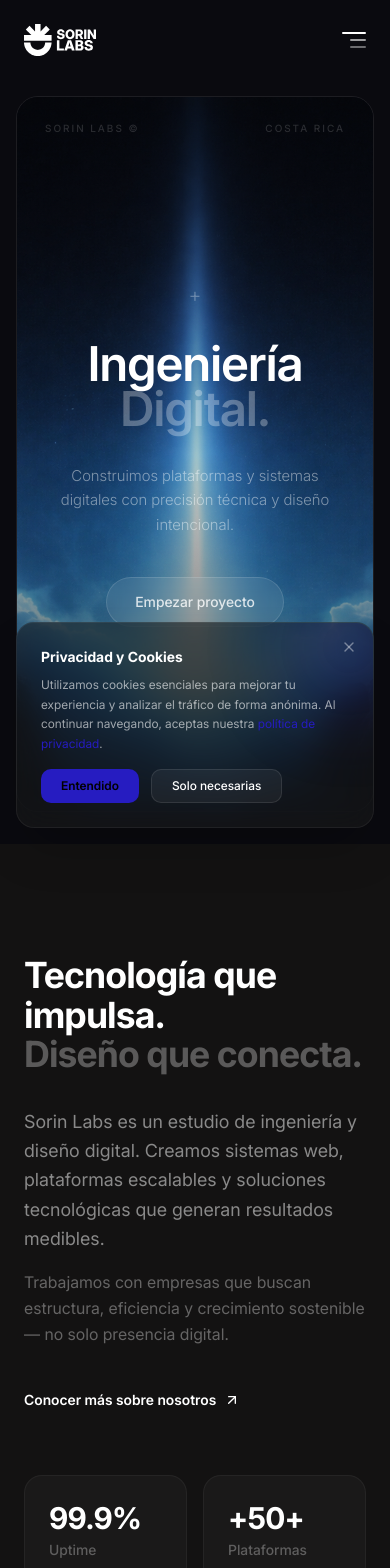
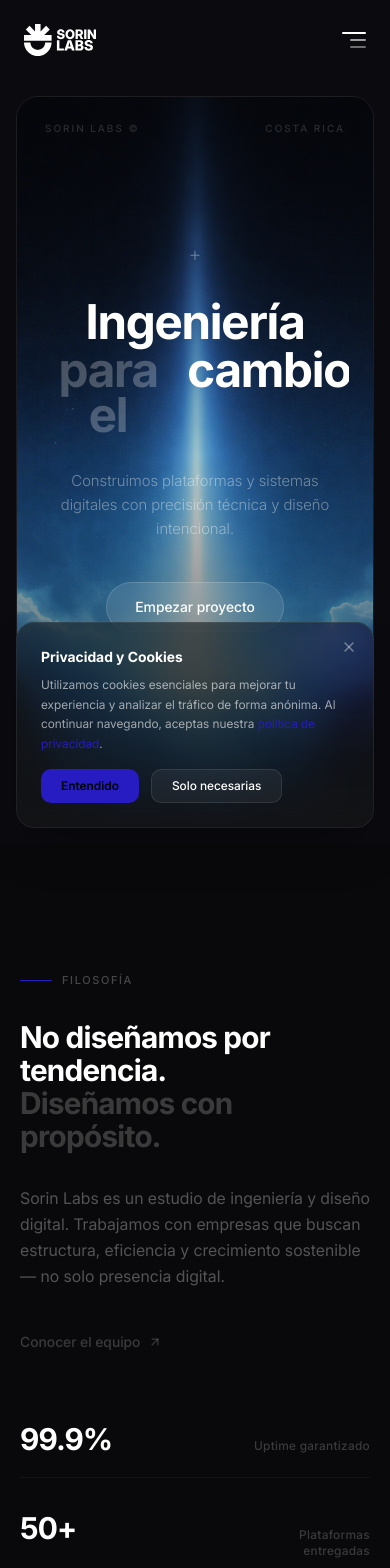
Before and after one commit to kirianL/SorinLabs, a Next.js app: page / in a window 390 px wide. Shown: the top 1568 px of the page. Built offline with nearby package versions, Linux system fonts and the light colour scheme.

Commit message:
feat: complete homepage redesign - framed hero, custom text rotate, editorial layouts

```diff
--- /dev/null
+++ b/src/components/fancy/text-rotate.tsx
@@ -0,0 +1,66 @@
+"use client";
+
+import { AnimatePresence, motion } from "motion/react";
+import { useEffect, useState, useRef } from "react";
+import { cn } from "@/lib/utils";
+
+interface TextRotateProps {
+  texts: string[];
+  rotationInterval?: number;
+  mainClassName?: string;
+}
+
+export default function TextRotate({
+  texts,
+  rotationInterval = 2500,
+  mainClassName,
+}: TextRotateProps) {
+  const [index, setIndex] = useState(0);
+  const [width, setWidth] = useState<number | undefined>(undefined);
+  const measureRef = useRef<HTMLSpanElement>(null);
+
+  // Measure the current word's width so the container stays fixed
+  useEffect(() => {
+    if (measureRef.current) {
+      setWidth(measureRef.current.offsetWidth);
+    }
+  }, [index]);
+
+  useEffect(() => {
+    const id = setInterval(() => {
+      setIndex((prev) => (prev + 1) % texts.length);
+    }, rotationInterval);
+    return () => clearInterval(id);
+  }, [texts.length, rotationInterval]);
+
+  return (
+    <motion.span
+      className="relative inline-block overflow-hidden"
+      animate={{ width: width ?? "auto" }}
+      transition={{ duration: 0.35, ease: [0.22, 1, 0.36, 1] }}
+    >
+      {/* Invisible sizer — holds the width */}
+      <span
+        ref={measureRef}
+        className={cn("invisible whitespace-nowrap", mainClassName)}
+        aria-hidden
+      >
+        {texts[index]}
+      </span>
+
+      {/* Animated word */}
+      <AnimatePresence mode="wait">
+        <motion.span
+          key={index}
+          initial={{ y: "100%" }}
+          animate={{ y: "0%" }}
+          exit={{ y: "-100%" }}
+          transition={{ duration: 0.4, ease: [0.22, 1, 0.36, 1] }}
+          className={cn("absolute inset-0 whitespace-nowrap", mainClassName)}
+        >
+          {texts[index]}
+        </motion.span>
+      </AnimatePresence>
+    </motion.span>
+  );
+}
--- a/src/components/sections/hero.tsx
+++ b/src/components/sections/hero.tsx
@@ -3,6 +3,7 @@
 import Link from "next/link";
 import Image from "next/image";
 import { motion } from "motion/react";
+import TextRotate from "@/components/fancy/text-rotate";
 
 const stack = ["Next.js", "React", "TypeScript", "AWS", "Vercel", "Figma"];
 
@@ -22,6 +23,7 @@ export function HeroSection() {
           alt=""
           fill
           priority
+          sizes="(max-width: 768px) 100vw, 1400px"
           className="object-cover object-center"
           quality={90}
         />
@@ -49,16 +51,22 @@ export function HeroSection() {
             +
           </motion.span>
 
-          {/* Headline */}
+          {/* Headline with rotating verb */}
           <motion.h1
             initial={{ opacity: 0, y: 30 }}
             animate={{ opacity: 1, y: 0 }}
             transition={{ delay: 0.4, duration: 0.7, ease: "easeOut" }}
-            className="text-5xl sm:text-6xl md:text-7xl lg:text-8xl font-semibold tracking-tight text-white leading-[0.95]"
+            className="text-5xl sm:text-6xl md:text-7xl lg:text-[5.5rem] font-bold tracking-tight text-white leading-[0.92]"
           >
-            Ingeniería
-            <br />
-            <span className="text-white/30">Digital.</span>
+            <span className="block">Ingeniería</span>
+            <span className="flex items-baseline justify-center gap-3 mt-1">
+              <span className="text-white/25 font-bold">para el</span>
+              <TextRotate
+                texts={["futuro.", "avance.", "cambio.", "mañana."]}
+                rotationInterval={2500}
+                mainClassName="text-white font-bold"
+              />
+            </span>
           </motion.h1>
 
           {/* Subtitle */}
@@ -66,7 +74,7 @@ export function HeroSection() {
             initial={{ opacity: 0, y: 20 }}
             animate={{ opacity: 1, y: 0 }}
             transition={{ delay: 0.65, duration: 0.6 }}
-            className="mt-8 max-w-md text-[15px] sm:text-base text-white/45 leading-relaxed font-light"
+            className="mt-8 max-w-md text-[15px] sm:text-base text-white/40 leading-relaxed font-light"
           >
             Construimos plataformas y sistemas digitales con precisión técnica y
             diseño intencional.
@@ -77,13 +85,19 @@ export function HeroSection() {
             initial={{ opacity: 0, y: 15 }}
             animate={{ opacity: 1, y: 0 }}
             transition={{ delay: 0.85, duration: 0.5 }}
-            className="mt-10"
+            className="mt-10 flex flex-col sm:flex-row items-center gap-4"
           >
             <Link
               href="/contacto"
-              className="inline-flex items-center gap-2 rounded-full bg-white/[0.08] backdrop-blur-sm border border-white/[0.12] px-7 py-3.5 text-sm font-medium text-white/80 transition-all hover:bg-white/[0.14] hover:border-white/20 hover:text-white"
+              className="inline-flex items-center gap-2 rounded-full bg-white/[0.1] backdrop-blur-sm border border-white/[0.15] px-7 py-3.5 text-sm font-medium text-white transition-all hover:bg-white/[0.18] hover:border-white/25"
             >
               Empezar proyecto
+            </Link>
+            <Link
+              href="/portafolio"
+              className="text-sm font-medium text-white/25 hover:text-white/50 transition-colors"
+            >
+              Ver portafolio →
             </Link>
           </motion.div>
         </div>
@@ -106,7 +120,7 @@ export function HeroSection() {
           Costa Rica
         </motion.span>
 
-        {/* Bottom scrolling marquee inside the frame */}
+        {/* Bottom scrolling marquee */}
         <motion.div
           initial={{ opacity: 0 }}
           animate={{ opacity: 1 }}
--- a/src/components/sections/philosophy.tsx
+++ b/src/components/sections/philosophy.tsx
@@ -1,148 +1,123 @@
 "use client";
 
-import { ScrollReveal } from "@/components/ui/scroll-reveal";
 import { motion, useMotionValue, useTransform, animate } from "motion/react";
 import { ArrowUpRight } from "lucide-react";
 import Link from "next/link";
-import { useEffect, useRef } from "react";
+import { useEffect } from "react";
 
 const metrics = [
-  { value: 99.9, suffix: "%", label: "Uptime", decimals: 1 },
-  { value: 50, suffix: "+", label: "Plataformas", decimals: 0, prefix: "+" },
-  { value: 24, suffix: "h", label: "Respuesta", decimals: 0 },
-  { value: 5, suffix: "★", label: "Rating", decimals: 0 },
+  { value: 99.9, suffix: "%", label: "Uptime garantizado", decimals: 1 },
+  { value: 50, suffix: "+", label: "Plataformas entregadas", decimals: 0 },
+  { value: 24, suffix: "h", label: "Tiempo de respuesta", decimals: 0 },
+  { value: 5, suffix: "★", label: "Rating de clientes", decimals: 0 },
 ];
 
-function AnimatedCounter({
+function Counter({
   value,
   suffix,
-  prefix,
   decimals,
 }: {
   value: number;
   suffix: string;
-  prefix?: string;
   decimals: number;
 }) {
-  const motionVal = useMotionValue(0);
-  const rounded = useTransform(motionVal, (latest) => {
-    const formatted =
-      decimals > 0 ? latest.toFixed(decimals) : Math.round(latest).toString();
-    return `${prefix || ""}${formatted}${suffix}`;
+  const mv = useMotionValue(0);
+  const display = useTransform(mv, (v) => {
+    const num = decimals > 0 ? v.toFixed(decimals) : Math.round(v).toString();
+    return `${num}${suffix}`;
   });
-
   useEffect(() => {
-    const controls = animate(motionVal, value, {
-      duration: 2,
-      ease: "easeOut",
-    });
-    return () => controls.stop();
-  }, [motionVal, value]);
-
-  return <motion.span>{rounded}</motion.span>;
+    const ctrl = animate(mv, value, { duration: 2.5, ease: "easeOut" });
+    return () => ctrl.stop();
+  }, [mv, value]);
+  return <motion.span>{display}</motion.span>;
 }
 
 export function PhilosophySection() {
   return (
-    <section
-      className="relative overflow-hidden py-28 lg:py-40 bg-[#131212] text-white"
-      id="nosotros"
+    <section className="relative py-32 lg:py-44 bg-[#09090b] overflow-hidden">
+      <div className="mx-auto max-w-7xl px-5 sm:px-8">
+        {/* Large statement */}
+        <div className="grid grid-cols-1 lg:grid-cols-12 gap-12 lg:gap-0">
+          <div className="lg:col-span-7">
+            <motion.div
+              initial={{ opacity: 0, y: 12 }}
+              whileInView={{ opacity: 1, y: 0 }}
+              viewport={{ once: true }}
+              className="flex items-center gap-2.5 mb-8"
             >
-      <div className="mx-auto max-w-7xl px-6 lg:px-8">
-        <div className="grid grid-cols-1 items-start gap-16 lg:grid-cols-2 lg:gap-24">
-          <div>
-            <ScrollReveal>
-              <h2 className="text-4xl font-bold tracking-tight text-white sm:text-5xl lg:text-6xl leading-[1.1]">
-                Tecnología que impulsa.
+              <span className="h-px w-8 bg-[#261cc1]" />
+              <span className="text-[11px] font-medium tracking-[0.15em] uppercase text-white/25">
+                Filosofía
+              </span>
+            </motion.div>
+
+            <motion.blockquote
+              initial={{ opacity: 0, y: 20 }}
+              whileInView={{ opacity: 1, y: 0 }}
+              viewport={{ once: true }}
+              transition={{ delay: 0.1 }}
+              className="text-3xl sm:text-4xl lg:text-5xl font-bold tracking-tight text-white leading-[1.1] mb-8"
+            >
+              No diseñamos por tendencia.
               <br />
-                <span className="text-white/30">Diseño que conecta.</span>
-              </h2>
-            </ScrollReveal>
+              <span className="text-white/20">Diseñamos con propósito.</span>
+            </motion.blockquote>
 
-            <ScrollReveal delay={0.15}>
-              <p className="mt-8 text-lg text-white/50 leading-relaxed max-w-lg">
-                Sorin Labs es un estudio de ingeniería y diseño digital. Creamos
-                sistemas web, plataformas escalables y soluciones tecnológicas
-                que generan resultados medibles.
-              </p>
-            </ScrollReveal>
-
-            <ScrollReveal delay={0.25}>
-              <p className="mt-4 text-base text-white/35 leading-relaxed max-w-lg">
+            <motion.p
+              initial={{ opacity: 0, y: 12 }}
+              whileInView={{ opacity: 1, y: 0 }}
+              viewport={{ once: true }}
+              transition={{ delay: 0.2 }}
+              className="max-w-lg text-base text-white/30 leading-relaxed mb-10"
+            >
+              Sorin Labs es un estudio de ingeniería y diseño digital.
               Trabajamos con empresas que buscan estructura, eficiencia y
               crecimiento sostenible — no solo presencia digital.
-              </p>
-            </ScrollReveal>
+            </motion.p>
 
-            <ScrollReveal delay={0.35}>
-              <div className="mt-10">
+            <motion.div
+              initial={{ opacity: 0, y: 10 }}
+              whileInView={{ opacity: 1, y: 0 }}
+              viewport={{ once: true }}
+              transition={{ delay: 0.3 }}
+            >
               <Link
                 href="/nosotros"
-                  className="group inline-flex items-center gap-2 text-sm font-semibold text-white transition-colors hover:text-white/70"
+                className="group inline-flex items-center gap-2 text-sm font-medium text-white/20 transition-colors hover:text-white/60"
               >
-                  Conocer más sobre nosotros
+                Conocer el equipo
                 <ArrowUpRight
-                    size={16}
+                  size={14}
                   className="transition-transform group-hover:translate-x-0.5 group-hover:-translate-y-0.5"
                 />
               </Link>
-              </div>
-            </ScrollReveal>
+            </motion.div>
           </div>
 
-          <div className="flex flex-col gap-6">
-            <div className="grid grid-cols-2 gap-4">
-              {metrics.map((metric, i) => (
+          {/* Metrics — right col, stacked */}
+          <div className="lg:col-span-4 lg:col-start-9 flex flex-col gap-3">
+            {metrics.map((m, i) => (
               <motion.div
-                  key={metric.label}
-                  initial={{ opacity: 0, y: 24, scale: 0.95 }}
-                  whileInView={{ opacity: 1, y: 0, scale: 1 }}
+                key={m.label}
+                initial={{ opacity: 0, x: 20 }}
+                whileInView={{ opacity: 1, x: 0 }}
                 viewport={{ once: true }}
-                  transition={{
-                    delay: 0.1 + i * 0.12,
-                    duration: 0.6,
-                    ease: "easeOut",
-                  }}
-                  whileHover={{ y: -4, borderColor: "rgba(255,255,255,0.1)" }}
-                  className="rounded-2xl border border-white/5 bg-white/[0.03] p-6 sm:p-8 cursor-default"
+                transition={{ delay: 0.15 + i * 0.08, duration: 0.5 }}
+                className="flex items-baseline justify-between py-5 border-b border-white/[0.04] last:border-0"
               >
-                  <p className="text-3xl sm:text-4xl font-bold tracking-tight text-white">
-                    <AnimatedCounter
-                      value={metric.value}
-                      suffix={metric.suffix}
-                      prefix={metric.prefix}
-                      decimals={metric.decimals}
+                <span className="text-3xl sm:text-4xl font-bold tracking-tight text-white">
+                  <Counter
+                    value={m.value}
+                    suffix={m.suffix}
+                    decimals={m.decimals}
                   />
-                  </p>
-                  <motion.p
-                    initial={{ opacity: 0 }}
-                    whileInView={{ opacity: 1 }}
-                    viewport={{ once: true }}
-                    transition={{ delay: 0.5 + i * 0.12, duration: 0.4 }}
-                    className="mt-1 text-sm font-medium text-white/30"
-                  >
-                    {metric.label}
-                  </motion.p>
+                </span>
+                <span className="text-xs font-medium text-white/20 tracking-wide text-right max-w-[140px]">
+                  {m.label}
+                </span>
               </motion.div>
             ))}
-            </div>
-
-            <motion.div
-              initial={{ opacity: 0, y: 20 }}
-              whileInView={{ opacity: 1, y: 0 }}
-              viewport={{ once: true }}
-              transition={{ delay: 0.6, duration: 0.6 }}
-              whileHover={{ y: -2 }}
-              className="rounded-2xl border border-white/5 bg-white/[0.03] p-6 sm:p-8"
-            >
-              <p className="text-xl font-medium italic text-white/70 leading-relaxed">
-                &ldquo;No diseñamos por tendencia. Diseñamos con
-                propósito.&rdquo;
-              </p>
-              <p className="mt-4 text-sm font-medium text-white/20">
-                — Equipo Sorin Labs
-              </p>
-            </motion.div>
           </div>
         </div>
       </div>
--- a/src/components/sections/services-highlight.tsx
+++ b/src/components/sections/services-highlight.tsx
@@ -14,197 +14,141 @@ import {
 
 const services = [
   {
-    id: "ingenieria",
     icon: Cpu,
-    title: "Ingeniería Digital",
+    title: "Ingeniería",
+    accent: "Sistemas que escalan",
     description:
-      "Sistemas web personalizados, paneles administrativos y plataformas SaaS robustas con arquitectura escalable.",
-    preview: [
-      "Plataformas SaaS",
-      "Paneles B2B/B2C",
-      "APIs & Backend",
-      "Modelado de datos",
-    ],
+      "Plataformas SaaS, paneles B2B, APIs robustas y arquitectura backend que soporta crecimiento real.",
     href: "/servicios#ingenieria",
   },
   {
-    id: "diseno",
     icon: Palette,
-    title: "Diseño Estratégico",
+    title: "Diseño",
+    accent: "Interfaces con criterio",
     description:
-      "Sistemas de diseño, prototipado interactivo y UX/UI enfocados en conversión y retención.",
-    preview: [
-      "UI/UX Funcional",
-      "Prototipado",
-      "Design Systems",
-      "Accesibilidad",
-    ],
+      "UI/UX enfocado en conversión. Sistemas de diseño, prototipado funcional y experiencias accesibles.",
     href: "/servicios#diseno",
   },
   {
-    id: "automatizacion",
     icon: Zap,
-    title: "Data & Automatización",
+    title: "Automatización",
+    accent: "Menos manual, más inteligente",
     description:
-      "Integración de APIs, flujos automatizados e inteligencia artificial para optimizar recursos.",
-    preview: [
-      "APIs (Stripe, Twilio)",
-      "Workflows",
-      "Onboarding",
-      "IA Aplicada",
-    ],
+      "Integraciones API, flujos automatizados, onboarding y canales optimizados con IA aplicada.",
     href: "/servicios#automatizacion",
   },
   {
-    id: "infraestructura",
     icon: Server,
-    title: "Cloud & Infraestructura",
+    title: "Infraestructura",
+    accent: "Deploy seguro y rápido",
     description:
-      "Despliegues profesionales en Vercel, AWS o GCP. Optimización, seguridad y arquitectura cloud.",
-    preview: ["Vercel / AWS / GCP", "Core Web Vitals", "CI/CD", "Seguridad"],
+      "Vercel, AWS, GCP. Optimización de Core Web Vitals, CI/CD profesional y seguridad desde el día uno.",
     href: "/servicios#infraestructura",
   },
 ];
 
-function AnimatedIcon({
-  icon: Icon,
-  index,
-}: {
-  icon: typeof Cpu;
-  index: number;
-}) {
-  return (
-    <motion.div
-      animate={{ y: [0, -3, 0] }}
-      transition={{
-        duration: 3,
-        repeat: Infinity,
-        delay: index * 0.5,
-        ease: "easeInOut",
-      }}
-    >
-      <Icon size={22} strokeWidth={1.5} className="text-[#261cc1]" />
-    </motion.div>
-  );
-}
-
 export function ServicesHighlight() {
   return (
-    <section id="servicios" className="relative py-24 lg:py-32 bg-[#0e0e12]">
-      <div className="mx-auto max-w-7xl px-6 lg:px-8">
-        {/* Header — Split Layout */}
-        <div className="grid grid-cols-1 lg:grid-cols-2 gap-8 mb-16">
-          <div>
+    <section className="relative py-32 lg:py-44 bg-[#09090b]">
+      {/* Grid bg continuation */}
+      <div
+        className="absolute inset-0 z-0"
+        style={{
+          backgroundImage: `
+            linear-gradient(rgba(255,255,255,0.015) 1px, transparent 1px),
+            linear-gradient(90deg, rgba(255,255,255,0.015) 1px, transparent 1px)
+          `,
+          backgroundSize: "80px 80px",
+        }}
+      />
+
+      <div className="relative z-10 mx-auto max-w-7xl px-5 sm:px-8">
+        {/* Section intro — asymmetric */}
+        <div className="grid grid-cols-1 lg:grid-cols-12 gap-6 lg:gap-0 mb-20 lg:mb-28">
+          <div className="lg:col-span-5">
             <motion.div
               initial={{ opacity: 0, y: 12 }}
               whileInView={{ opacity: 1, y: 0 }}
               viewport={{ once: true }}
-              className="flex items-center gap-2 mb-6"
+              className="flex items-center gap-2.5 mb-5"
             >
-              <span className="h-2 w-2 rounded-sm bg-[#261cc1]" />
-              <span className="text-[11px] font-semibold tracking-[0.2em] uppercase text-white/30">
-                Soluciones & Capacidades
+              <span className="h-px w-8 bg-[#261cc1]" />
+              <span className="text-[11px] font-medium tracking-[0.15em] uppercase text-white/25">
+                Capacidades
               </span>
             </motion.div>
             <motion.h2
               initial={{ opacity: 0, y: 20 }}
               whileInView={{ opacity: 1, y: 0 }}
               viewport={{ once: true }}
-              transition={{ delay: 0.1 }}
-              className="text-4xl font-bold tracking-tight text-white sm:text-5xl lg:text-[3.5rem] leading-[1.1]"
+              transition={{ delay: 0.08 }}
+              className="text-4xl sm:text-5xl lg:text-6xl font-bold tracking-tight text-white leading-[0.95]"
             >
-              Lo que hacemos
+              Lo que
               <br />
-              <span className="text-white/20">para nuestros clientes.</span>
+              hacemos.
             </motion.h2>
           </div>
-          <motion.div
-            initial={{ opacity: 0, y: 20 }}
-            whileInView={{ opacity: 1, y: 0 }}
-            viewport={{ once: true }}
-            transition={{ delay: 0.2 }}
-            className="flex flex-col justify-end"
-          >
-            <p className="text-base text-white/40 leading-relaxed max-w-lg lg:ml-auto">
-              Sorin Labs ofrece soluciones tecnológicas integrales. No solo
-              escribimos código — resolvemos problemas de negocio complejos con
-              ingeniería de precisión y diseño estratégico.
-            </p>
-          </motion.div>
+          <div className="lg:col-span-5 lg:col-start-8 flex items-end">
+            <motion.p
+              initial={{ opacity: 0, y: 12 }}
+              whileInView={{ opacity: 1, y: 0 }}
+              viewport={{ once: true }}
+              transition={{ delay: 0.15 }}
+              className="text-base text-white/30 leading-relaxed"
+            >
+              No escribimos código por escribirlo. Resolvemos problemas de
+              negocio complejos con ingeniería de precisión y diseño que tiene
+              razón de ser.
+            </motion.p>
+          </div>
         </div>
 
-        {/* Cards — 2x2 Grid */}
-        <div className="grid grid-cols-1 md:grid-cols-2 gap-4">
+        {/* Cards — 2x2 responsive grid */}
+        <div className="grid grid-cols-1 sm:grid-cols-2 gap-3 sm:gap-4">
           {services.map((service, i) => (
             <motion.div
-              key={service.id}
-              initial={{ opacity: 0, y: 30 }}
+              key={service.title}
+              initial={{ opacity: 0, y: 20 }}
               whileInView={{ opacity: 1, y: 0 }}
-              viewport={{ once: true, margin: "-50px" }}
-              transition={{ delay: i * 0.1, duration: 0.5 }}
+              viewport={{ once: true, margin: "-40px" }}
+              transition={{ delay: i * 0.08, duration: 0.5 }}
             >
-              <Card className="group bg-white/[0.02] border-white/[0.06] hover:border-[#261cc1]/20 transition-all duration-300 h-full">
-                <CardHeader>
-                  <div className="flex items-center gap-3">
-                    <div className="inline-flex rounded-xl bg-[#261cc1]/15 p-3">
-                      <AnimatedIcon icon={service.icon} index={i} />
+              <Card className="group h-full bg-white/[0.02] border-white/[0.05] hover:border-white/[0.1] transition-colors duration-300">
+                <CardHeader className="pb-0">
+                  <div className="flex items-center justify-between">
+                    <div className="flex h-10 w-10 items-center justify-center rounded-xl bg-[#261cc1]/10">
+                      <service.icon
+                        size={18}
+                        strokeWidth={1.5}
+                        className="text-[#261cc1]"
+                      />
                     </div>
-                    <CardTitle className="text-xl text-white">
-                      {service.title}
-                    </CardTitle>
+                    <span className="text-[10px] font-medium tracking-widest uppercase text-white/15">
+                      0{i + 1}
+                    </span>
                   </div>
-                  <CardDescription className="text-white/35 leading-relaxed mt-1">
-                    {service.description}
+                  <CardTitle className="text-xl sm:text-2xl font-bold text-white mt-5">
+                    {service.title}
+                  </CardTitle>
+                  <CardDescription className="text-[#261cc1]/70 text-xs font-semibold tracking-wide uppercase mt-1">
+                    {service.accent}
                   </CardDescription>
                 </CardHeader>
-
-                <CardContent>
-                  {/* Inner preview area */}
-                  <div className="rounded-xl border border-white/[0.04] bg-white/[0.015] p-5">
-                    <div className="grid grid-cols-2 gap-3">
-                      {service.preview.map((item, idx) => (
-                        <motion.div
-                          key={item}
-                          initial={{ opacity: 0 }}
-                          whileInView={{ opacity: 1 }}
-                          viewport={{ once: true }}
-                          transition={{ delay: 0.3 + idx * 0.08 }}
-                          className="flex items-center gap-2.5"
-                        >
-                          <span className="flex h-5 w-5 shrink-0 items-center justify-center rounded-md bg-[#261cc1]/10">
-                            <svg
-                              width="10"
-                              height="10"
-                              viewBox="0 0 12 12"
-                              fill="none"
-                            >
-                              <path
-                                d="M10 3L4.5 8.5L2 6"
-                                stroke="#261cc1"
-                                strokeWidth="2"
-                                strokeLinecap="round"
-                                strokeLinejoin="round"
-                              />
-                            </svg>
-                          </span>
-                          <span className="text-xs text-white/40 font-medium">
-                            {item}
-                          </span>
-                        </motion.div>
-                      ))}
-                    </div>
-                  </div>
+                <CardContent className="pt-4">
+                  <p className="text-sm text-white/30 leading-relaxed">
+                    {service.description}
+                  </p>
                 </CardContent>
-
                 <CardFooter>
                   <Link
                     href={service.href}
-                    className="inline-flex items-center gap-1.5 text-sm font-medium text-white/20 transition-colors group-hover:text-[#261cc1]"
+                    className="inline-flex items-center gap-1.5 text-xs font-medium text-white/15 transition-colors group-hover:text-white/50"
                   >
                     Explorar
                     <ArrowRight
-                      size={14}
-                      className="transition-transform group-hover:translate-x-1"
+                      size={12}
+                      className="transition-transform group-hover:translate-x-0.5"
                     />
                   </Link>
                 </CardFooter>
```
Also changed, not shown: src/components/sections/cta-final.tsx (+31 -25 lines), src/components/sections/portfolio-teaser.tsx (+66 -50 lines). Lines whose indentation alone changed are shown as unchanged.
